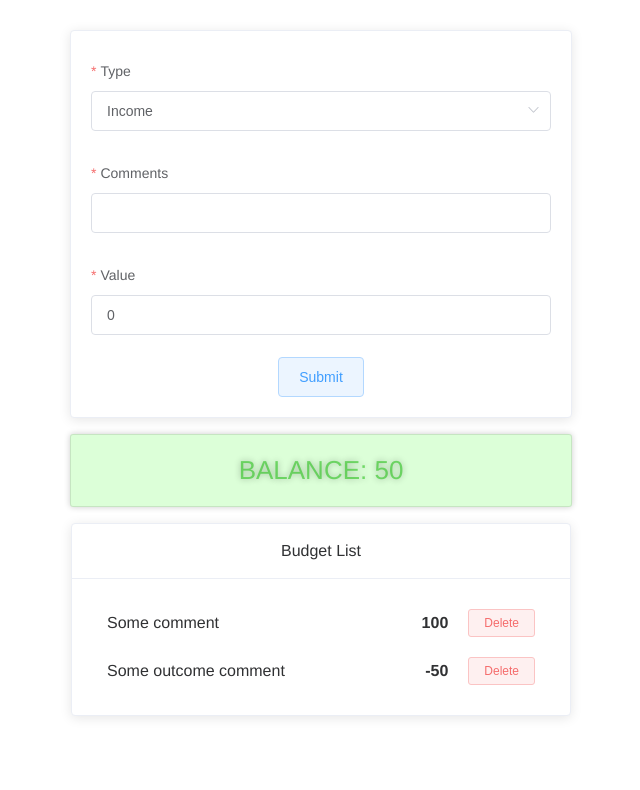
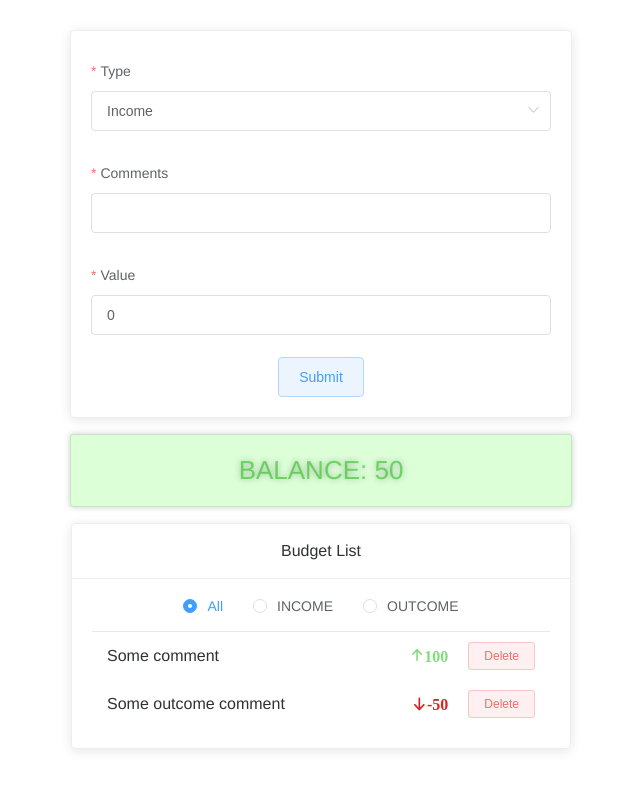
Before and after one commit to vik753/vue-budget-app, a Vue app: page / in a window 1280 px wide. Shown: the top 790 px of the page, without its empty margins (319-959 px from the left). Built offline with nearby package versions, Linux system fonts and the light colour scheme.

Commit message:
homework done

```diff
--- a/src/components/BudgetList.vue
+++ b/src/components/BudgetList.vue
@@ -1,8 +1,13 @@
 <template>
   <div class="budget-list-wrap">
     <ElCard :header="header">
+      <el-radio-group class="radioGroup" v-model="radio" @change="handleBudgetListFilter">
+        <el-radio :label="1">All</el-radio>
+        <el-radio :label="2">INCOME</el-radio>
+        <el-radio :label="3">OUTCOME</el-radio>
+      </el-radio-group>
       <template v-if="!isEmpty">
-        <div v-for="(item, name, index) in list" :key="index">
+        <div v-for="(item, name, index) in filterList" :key="index">
           <BudgetListItem :item="item" @deleteItem="deleteItem" />
         </div>
       </template>
@@ -26,6 +31,8 @@ export default {
     },
   },
   data: () => ({
+    filter: 'ALL',
+    radio: 1,
     header: 'Budget List',
     emptyTitle: 'Empty list',
   }),
@@ -33,16 +40,50 @@ export default {
     isEmpty() {
       return !Object.keys(this.list).length;
     },
+    filterList() {
+      if (this.filter === 'ALL') return this.list;
+
+      const filteredList = Object.entries(this.list).filter(([, val]) => {
+        return val.type === this.filter;
+      });
+
+      return filteredList.reduce((acc, item) => {
+        acc[item[0]] = item[1];
+        return acc;
+      }, {});
+    },
   },
   methods: {
     deleteItem(id) {
       this.$emit('deleteItem', id);
+    },
+    handleBudgetListFilter(val) {
+      switch (val) {
+        case 1: {
+          this.filter = 'ALL';
+          break;
+        }
+        case 2: {
+          this.filter = 'INCOME';
+          break;
+        }
+        case 3: {
+          this.filter = 'OUTCOME';
+          break;
+        }
+      }
     },
   },
 };
 </script>
 
 <style scoped>
+.radioGroup{
+  padding-bottom: 1rem;
+  border-bottom: 1px solid #e0dfdfb4;
+  width: 100%;
+}
+
 .budget-list-wrap {
   max-width: 500px;
   margin: auto;
--- a/src/components/BudgetListItem.vue
+++ b/src/components/BudgetListItem.vue
@@ -1,16 +1,48 @@
 <template>
-  <div class="list-item" >
-    <span class="budget-comment">{{ item.comment }} </span>
-    <span class="budget-value">{{ item.value }}</span>
-    <ElButton type="danger" size="mini" plain @click="deleteItem(item.id)">
-      Delete
-    </ElButton>
+  <div>
+    <div class="list-item">
+      <span class="budget-comment">{{ item.comment }} </span>
+      <span
+        class="budget-value"
+        :class="
+          item.type === 'INCOME'
+            ? 'el-icon-top color-income'
+            : 'el-icon-bottom color-outcome'
+        "
+        >{{ item.value }}</span
+      >
+      <ElButton
+        type="danger"
+        size="mini"
+        plain
+        @click="showDeleteDialog(item.id)"
+      >
+        Delete
+      </ElButton>
+    </div>
+    <el-dialog
+      title="Delete item dialog"
+      :visible.sync="dialogVisible"
+      width="30%"
+      :show-close="showDialogClose"
+    >
+      <span>Do you really want to delete this item?</span>
+      <span slot="footer" class="dialog-footer">
+        <el-button @click="dialogVisible = false">Cancel</el-button>
+        <el-button type="danger" @click="deleteItem">Delete item</el-button>
+      </span>
+    </el-dialog>
   </div>
 </template>
 
 <script>
 export default {
   name: 'BudgetListItem',
+  data: () => ({
+    dialogVisible: false,
+    showDialogClose: false,
+    deleteItemId: null,
+  }),
   props: {
     item: {
       type: Object,
@@ -18,8 +50,15 @@ export default {
     },
   },
   methods: {
-    deleteItem(id) {
-      this.$emit('deleteItem', id);
+    deleteItem() {
+      if (this.deleteItemId === null) return;
+      this.$emit('deleteItem', this.deleteItemId);
+      this.deleteItemId = null;
+      this.dialogVisible = false;
+    },
+    showDeleteDialog(id) {
+      this.deleteItemId = id;
+      this.dialogVisible = true;
     },
   },
 };
@@ -37,6 +76,14 @@ export default {
   padding: 10px 15px;
 }
 
+.color-income {
+  color: rgba(29, 192, 14, 0.548);
+}
+
+.color-outcome {
+  color: rgba(219, 13, 13, 0.918);
+}
+
 .budget-value {
   font-weight: bold;
   margin-left: auto;
--- a/src/components/TotalBalance.vue
+++ b/src/components/TotalBalance.vue
@@ -1,5 +1,5 @@
 <template>
-  <div class="total-value">Balance: {{ total }}</div>
+  <div class="total-value" :class="setColorClass">Balance: {{ total }}</div>
 </template>
 
 <script>
@@ -9,6 +9,16 @@ export default {
     total: {
       type: Number,
       default: 0,
+    },
+  },
+  computed: {
+    setColorClass: function() {
+      if (this.total === 0) {
+        return 'zero-color';
+      } else if (this.total < 0) {
+        return 'below-zero-color';
+      }
+      return '';
     },
   },
 };
@@ -30,4 +40,14 @@ export default {
   text-align: center;
   box-shadow: 0 0 6px rgba(0, 0, 0, 0.2);
 }
+
+.total-value.zero-color {
+  color: #000;
+  background: rgba(173, 173, 173, 0.151);
+}
+
+.total-value.below-zero-color {
+  color: rgba(219, 13, 13, 0.918);
+  background: rgba(255, 18, 1, 0.514);
+}
 </style>
--- a/src/plugins/elements/index.js
+++ b/src/plugins/elements/index.js
@@ -11,9 +11,24 @@ import {
   Select,
   Option,
   Alert,
+  Dialog,
+  RadioGroup,
+  Radio,
 } from 'element-ui';
 
-const elements = [Button, Card, Form, FormItem, Input, Select, Option, Alert];
+const elements = [
+  Button,
+  Card,
+  Form,
+  FormItem,
+  Input,
+  Select,
+  Option,
+  Alert,
+  Dialog,
+  RadioGroup,
+  Radio,
+];
 
 locale.use(lang); // English
 
```
